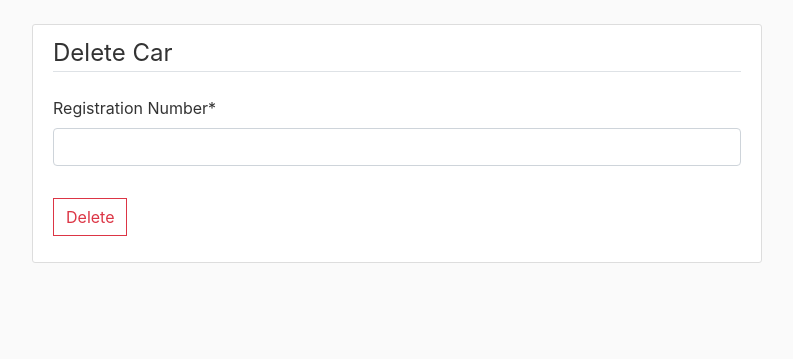
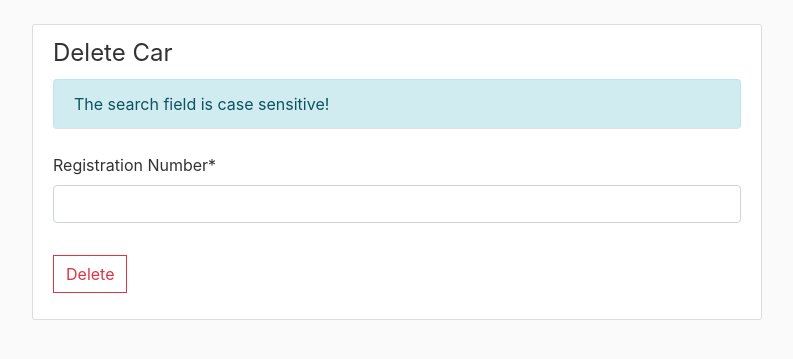
Before and after one commit to affan-ansari/car_rental, a Django app: page /delete_car in a window 1280 px wide. Shown: the part 56-415 px from the top of the page, without its empty margins (53-846 px from the left). Run offline with Django 3.2, Linux system fonts and the light colour scheme; some libraries are stand-ins or nearby versions.

Commit message:
changes to delete_car.html

```diff
--- a/agency/templates/agency/delete_car.html
+++ b/agency/templates/agency/delete_car.html
@@ -6,7 +6,10 @@
         <form method="POST">
             {% csrf_token %}
             <fieldset class="form-group">
-                <legend class="border-bottom mb-4"> Delete Car </legend>
+                <legend > Delete Car </legend>
+                <div class="alert alert-info border-bottom mb-4" role="alert">
+                    The search field is case sensitive!
+                </div>
                 {{ form|crispy }}
             </fieldset>
             <div class="form-group">
```
